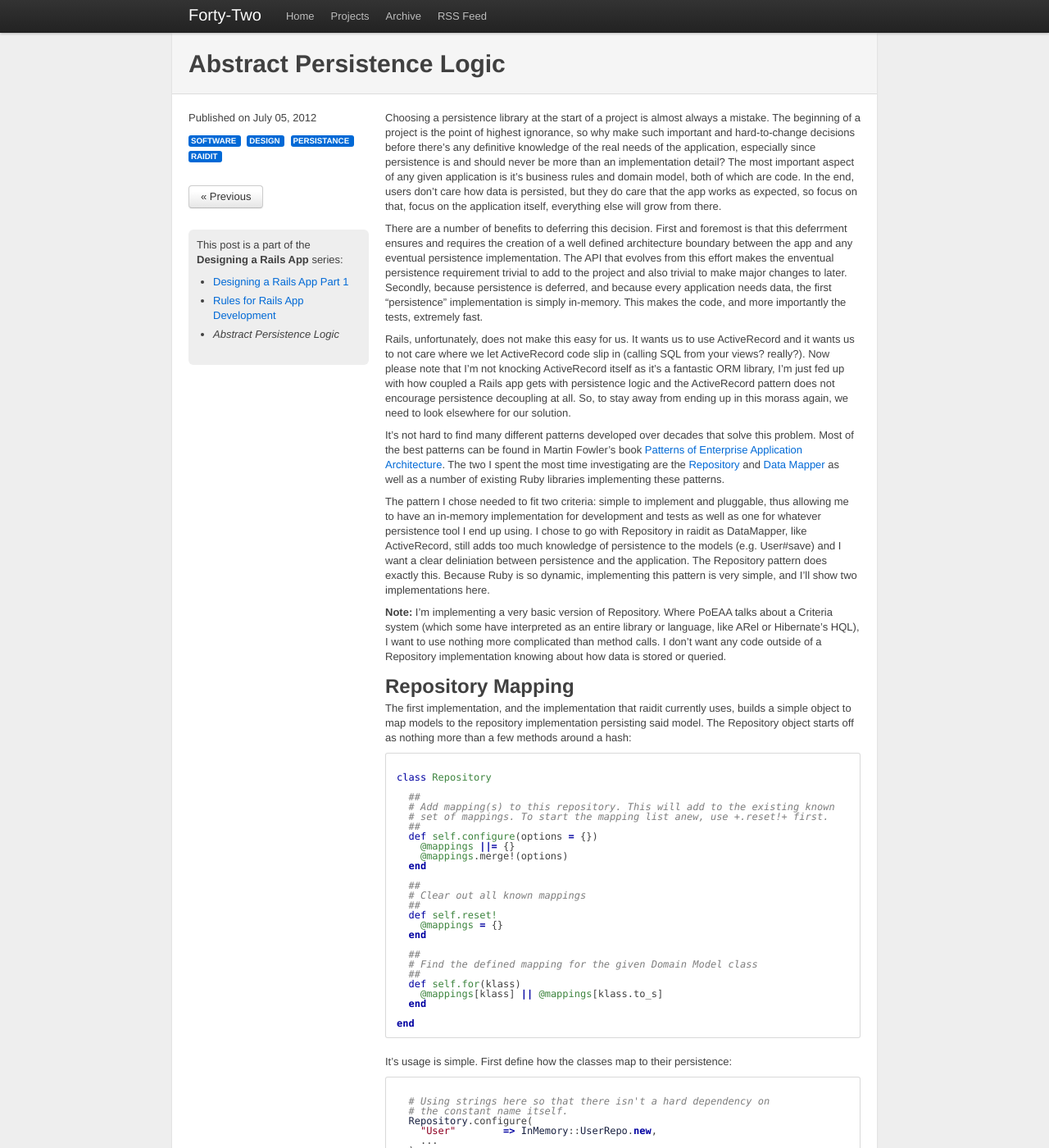
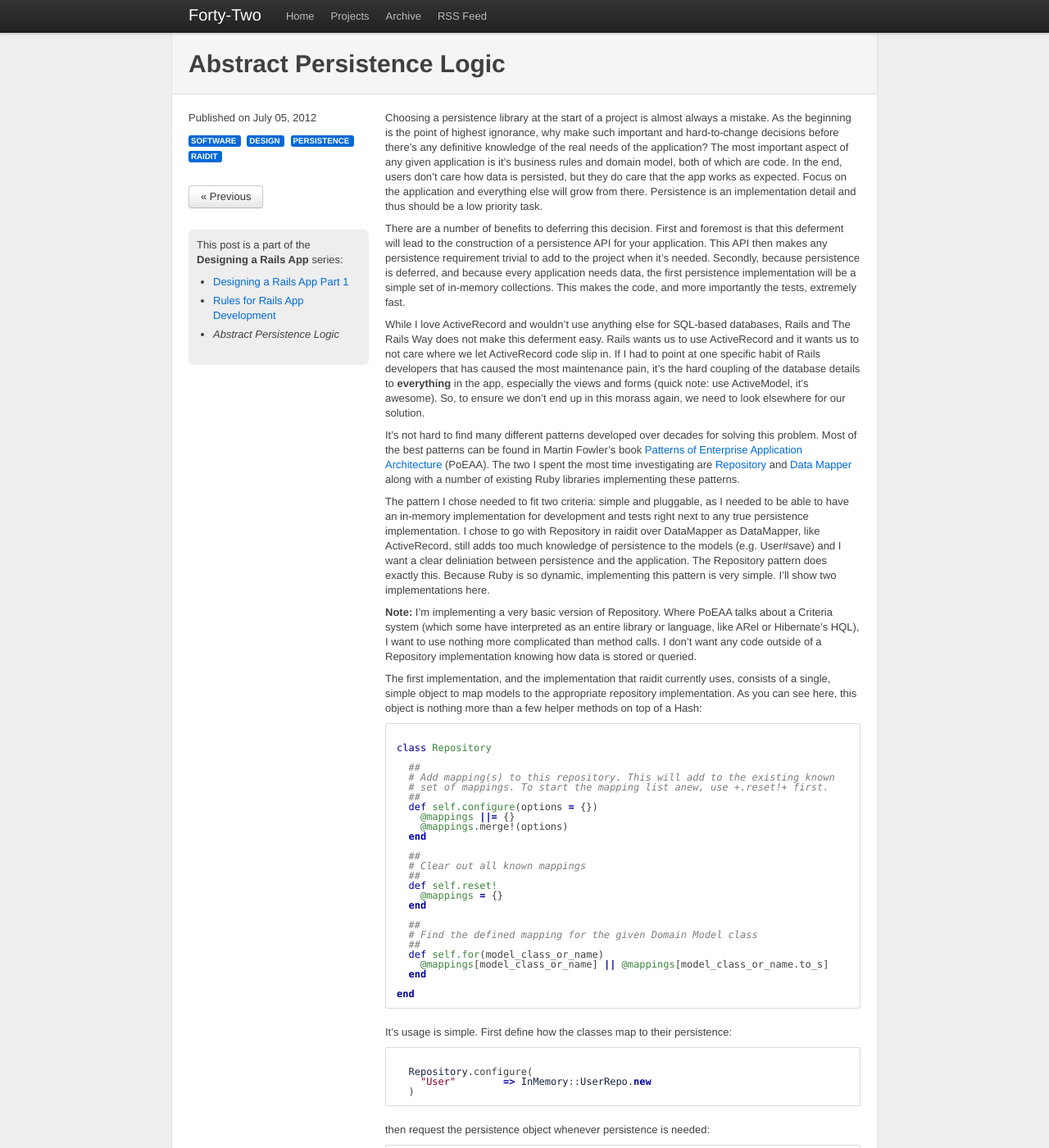
Before and after one commit to jasonroelofs/website, a Jekyll site: the page built from _posts/2012-07-05-next_post.markdown, in a window 1280 px wide and 1400 px high. Shown: the whole window at 82% size. Built offline with Jekyll 4.4.1, drawn with Linux system fonts in a browser that asks for light colours; Markdown is read by kramdown in place of the engine named in the settings; comment, search, counter and statistics services are not loaded; some of the changed text lies outside the part shown.

Commit message:
Clean up, fix up, revise

```diff
--- a/_posts/2012-07-05-next_post.markdown
+++ b/_posts/2012-07-05-next_post.markdown
@@ -6,25 +6,23 @@ series: Designing a Rails App
 tags:
   - software
   - design
-  - persistance
+  - persistence
   - raidit
 ---
 
-Choosing a persistence library at the start of a project is almost always a mistake. The beginning of a project is the point of highest ignorance, so why make such important and hard-to-change decisions before there's any definitive knowledge of the real needs of the application, especially since persistence is and should never be more than an implementation detail? The most important aspect of any given application is it's business rules and domain model, both of which are code. In the end, users don't care how data is persisted, but they do care that the app works as expected, so focus on that, focus on the application itself, everything else will grow from there.
+Choosing a persistence library at the start of a project is almost always a mistake. As the beginning is the point of highest ignorance, why make such important and hard-to-change decisions before there's any definitive knowledge of the real needs of the application? The most important aspect of any given application is it's business rules and domain model, both of which are code. In the end, users don't care how data is persisted, but they do care that the app works as expected. Focus on the application and everything else will grow from there. Persistence is an implementation detail and thus should be a low priority task.
 
-There are a number of benefits to deferring this decision. First and foremost is that this deferrment ensures and requires the creation of a well defined architecture boundary between the app and any eventual persistence implementation. The API that evolves from this effort makes the enventual persistence requirement trivial to add to the project and also trivial to make major changes to later. Secondly, because persistence is deferred, and because every application needs data, the first "persistence" implementation is simply in-memory. This makes the code, and more importantly the tests, extremely fast.
+There are a number of benefits to deferring this decision. First and foremost is that this deferment will lead to the construction of a persistence API for your application. This API then makes any persistence requirement trivial to add to the project when it's needed. Secondly, because persistence is deferred, and because every application needs data, the first persistence implementation will be a simple set of in-memory collections. This makes the code, and more importantly the tests, extremely fast.
 
-Rails, unfortunately, does not make this easy for us. It wants us to use ActiveRecord and it wants us to not care where we let ActiveRecord code slip in (calling SQL from your views? really?). Now please note that I'm not knocking ActiveRecord itself as it's a fantastic ORM library, I'm just fed up with how coupled a Rails app gets with persistence logic and the ActiveRecord pattern does not encourage persistence decoupling at all. So, to stay away from ending up in this morass again, we need to look elsewhere for our solution.
+While I love ActiveRecord and wouldn't use anything else for SQL-based databases, Rails and The Rails Way does not make this deferment easy. Rails wants us to use ActiveRecord and it wants us to not care where we let ActiveRecord code slip in. If I had to point at one specific habit of Rails developers that has caused the most maintenance pain, it's the hard coupling of the database  details to **everything** in the app, especially the views and forms (quick note: use ActiveModel, it's awesome). So, to ensure we don't end up in this morass again, we need to look elsewhere for our solution.
 
-It's not hard to find many different patterns developed over decades that solve this problem. Most of the best patterns can be found in Martin Fowler's book [Patterns of Enterprise Application Architecture](http://martinfowler.com/books/eaa.html). The two I spent the most time investigating are the [Repository](http://martinfowler.com/eaaCatalog/repository.html) and [Data Mapper](http://martinfowler.com/eaaCatalog/dataMapper.html) as well as a number of existing Ruby libraries implementing these patterns.
+It's not hard to find many different patterns developed over decades for solving this problem. Most of the best patterns can be found in Martin Fowler's book [Patterns of Enterprise Application Architecture](http://martinfowler.com/books/eaa.html) (PoEAA). The two I spent the most time investigating are [Repository](http://martinfowler.com/eaaCatalog/repository.html) and [Data Mapper](http://martinfowler.com/eaaCatalog/dataMapper.html) along with a number of existing Ruby libraries implementing these patterns.
 
-The pattern I chose needed to fit two criteria: simple to implement and pluggable, thus allowing me to have an in-memory implementation for development and tests as well as one for whatever persistence tool I end up using. I chose to go with Repository in raidit as DataMapper, like ActiveRecord, still adds too much knowledge of persistence to the models (e.g. User#save) and I want a clear deliniation between persistence and the application. The Repository pattern does exactly this. Because Ruby is so dynamic, implementing this pattern is very simple, and I'll show two implementations here.
+The pattern I chose needed to fit two criteria: simple and pluggable, as I needed to be able to have an in-memory implementation for development and tests right next to any true persistence implementation. I chose to go with Repository in raidit over DataMapper as DataMapper, like ActiveRecord, still adds too much knowledge of persistence to the models (e.g. User#save) and I want a clear deliniation between persistence and the application. The Repository pattern does exactly this. Because Ruby is so dynamic, implementing this pattern is very simple. I'll show two implementations here.
 
-**Note:** I'm implementing a very basic version of Repository. Where PoEAA talks about a Criteria system (which some have interpreted as an entire library or language, like ARel or Hibernate's HQL), I want to use nothing more complicated than method calls. I don't want any code outside of a Repository implementation knowing about how data is stored or queried.
+**Note:** I'm implementing a very basic version of Repository. Where PoEAA talks about a Criteria system (which some have interpreted as an entire library or language, like ARel or Hibernate's HQL), I want to use nothing more complicated than method calls. I don't want any code outside of a Repository implementation knowing how data is stored or queried.
 
-## Repository Mapping
-
-The first implementation, and the implementation that raidit currently uses, builds a simple object to map models to the repository implementation persisting said model. The Repository object starts off as nothing more than a few methods around a hash:
+The first implementation, and the implementation that raidit currently uses, consists of a single, simple object to map models to the appropriate repository implementation. As you can see here, this object is nothing more than a few helper methods on top of a Hash:
 
 <pre><code data-language="ruby">
 class Repository
@@ -48,8 +46,8 @@ class Repository
   ##
   # Find the defined mapping for the given Domain Model class
   ##
-  def self.for(klass)
-    @mappings[klass] || @mappings[klass.to_s]
+  def self.for(model_class_or_name)
+    @mappings[model_class_or_name] || @mappings[model_class_or_name.to_s]
   end
 
 end
@@ -58,11 +56,8 @@ end
 It's usage is simple. First define how the classes map to their persistence:
 
 <pre><code data-language="ruby">
-  # Using strings here so that there isn't a hard dependency on
-  # the constant name itself.
   Repository.configure(
-    "User"        => InMemory::UserRepo.new,
-    ...
+    "User"        => InMemory::UserRepo.new
   )
 </code></pre>
 
@@ -73,9 +68,7 @@ then request the persistence object whenever persistence is needed:
   Repository.for(User).save user
 </code></pre>
 
-## Setting Consts
-
-An alternate implementation that's arguably more Ruby-esque is to simply set constants to the repository objects and then use those constants directly as needed, like so:
+An alternate implementation that's arguably more Ruby-esque is to simply set constants to the implementations, using those constants directly as needed, like so:
 
 <pre><code data-language="ruby">
   UserRepository = InMemory::UserRepo.new
@@ -86,9 +79,9 @@ An alternate implementation that's arguably more Ruby-esque is to simply set con
   UserRepository.save user
 </code></pre>
 
-Both setups have a number of benefits outside of the decoupling of persistence. Having this intermediate layer allows having multiple different implementations of persistence, even running different systems at the same time if so required. This layer also ensures that the models themselves know nothing about the persistence implementation, so I can be sure that there is no leakage of responsibilities.
+Both setups have a number of benefits outside of the decoupling of persistence. Having this intermediate layer allows having multiple different implementations of persistence, even to the point of communicating with multiple different databases at the same time if so required. This layer also ensures that the models themselves know nothing about the persistence implementation, so I can be sure that there is no leakage of responsibilities.
 
-You can see the current implementation of raidit's various in-memory repositories in [app/repositories/in_memory.rb](https://github.com/jasonroelofs/raidit/blob/master/app/repositories/in_memory.rb). You can also follow along on a gist I'll be continuously updating with full test suite timing runs here: [https://gist.github.com/2886208](https://gist.github.com/2886208) showing just how fast the tests run, even cucumber!
+You can see the current implementation of raidit's various in-memory repositories in [app/repositories/in_memory.rb](https://github.com/jasonroelofs/raidit/blob/master/app/repositories/in_memory.rb). You can also follow along on a gist I'm continuously updating with full test suite timing runs here: [https://gist.github.com/2886208](https://gist.github.com/2886208). As you can see, raidit's tests are super fast, even the cucumber features!
 
 Now, once I get to the point where I know what persistence library will work best for raidit, I'll have a fully defined API for what the application needs, letting me implement only and exactly what's needed and ensuring that the tests for these objects are segregated from the rest of the app, keeping the application tests fast forever.
 
```
